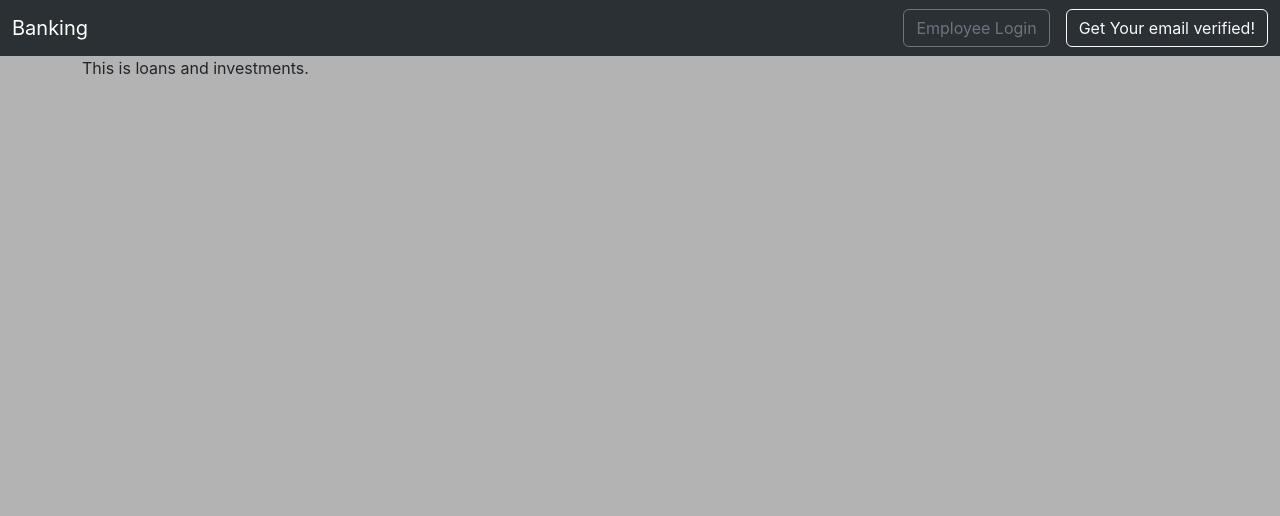
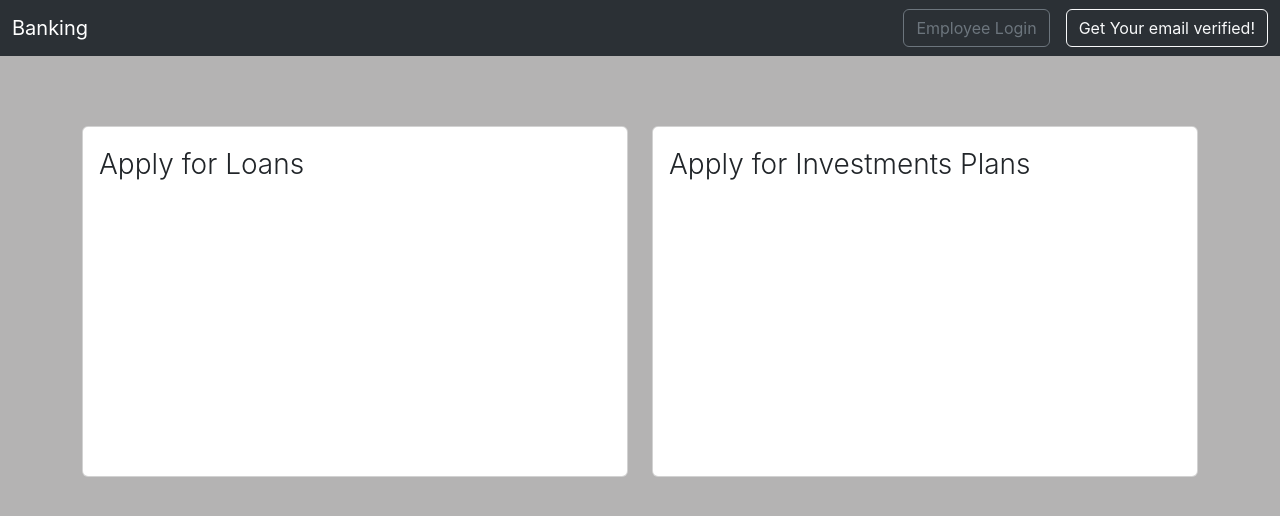
Before and after one commit to tusharx0809/react-apps, a React (Create React App) app in the folder banking_website/: page /loansinvestments in a window 1280 px wide. Shown: the top 516 px of the page. Built offline with nearby package versions, Linux system fonts and the light colour scheme.

Commit message:
added cards for loans and investments

```diff
--- a/banking_website/src/components/LoansAndInvestments.js
+++ b/banking_website/src/components/LoansAndInvestments.js
@@ -1,13 +1,13 @@
-import React, { useContext } from 'react'
-import profileContext from '../context/Profile/ProfileContext'
+import React, { useContext } from "react";
+import profileContext from "../context/Profile/ProfileContext";
+
 const LoansAndInvestments = () => {
-
-    const { alert, showAlert } = useContext(profileContext);
+  const { alert, showAlert } = useContext(profileContext);
 
   return (
-    <div className='container-sm'>
-    <div>
-        {/* Display alert if exists */}
+    <div className="container-sm">
+      {/* Alert Section */}
+      <div>
         {alert && alert.message && alert.type && (
           <div
             className={`alert ${
@@ -26,16 +26,44 @@ const LoansAndInvestments = () => {
               width: "600px",
               padding: "10px",
               textAlign: "center",
-              // borderRadius: "20px",
             }}
           >
             {alert.message}
           </div>
         )}
       </div>
-      This is loans and investments.
+
+      {/* Cards Section */}
+      <div className="row" style={{ marginTop: "70px" }}>
+        <div className="col-md-6">
+          <div className="card" style={{ height: "351px" }}>
+            <div className="card-body">
+              <div className="d-flex justify-content-around">
+                <div className="col-12">
+                  <div className="d-flex justify-content-between">
+                    <p className="fs-3 fw-light">Apply for Loans</p>
+                  </div>
+                </div>
+              </div>
+            </div>
+          </div>
+        </div>
+        <div className="col-md-6">
+          <div className="card" style={{ height: "351px" }}>
+            <div className="card-body">
+              <div className="d-flex justify-content-around">
+                <div className="col-12">
+                  <div className="d-flex justify-content-between">
+                    <p className="fs-3 fw-light">Apply for Investments Plans</p>
+                  </div>
+                </div>
+              </div>
+            </div>
+          </div>
+        </div>
+      </div>
     </div>
-  )
-}
+  );
+};
 
-export default LoansAndInvestments
+export default LoansAndInvestments;
```
